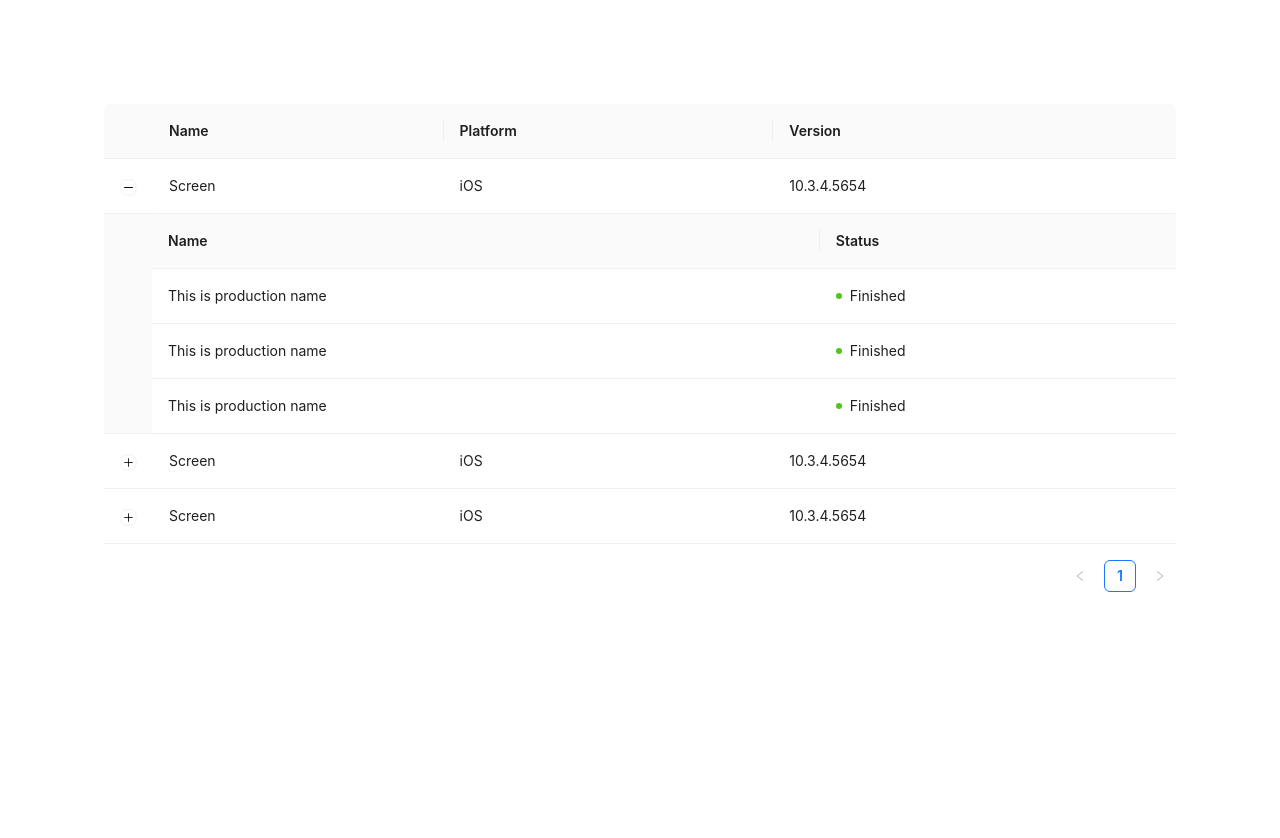
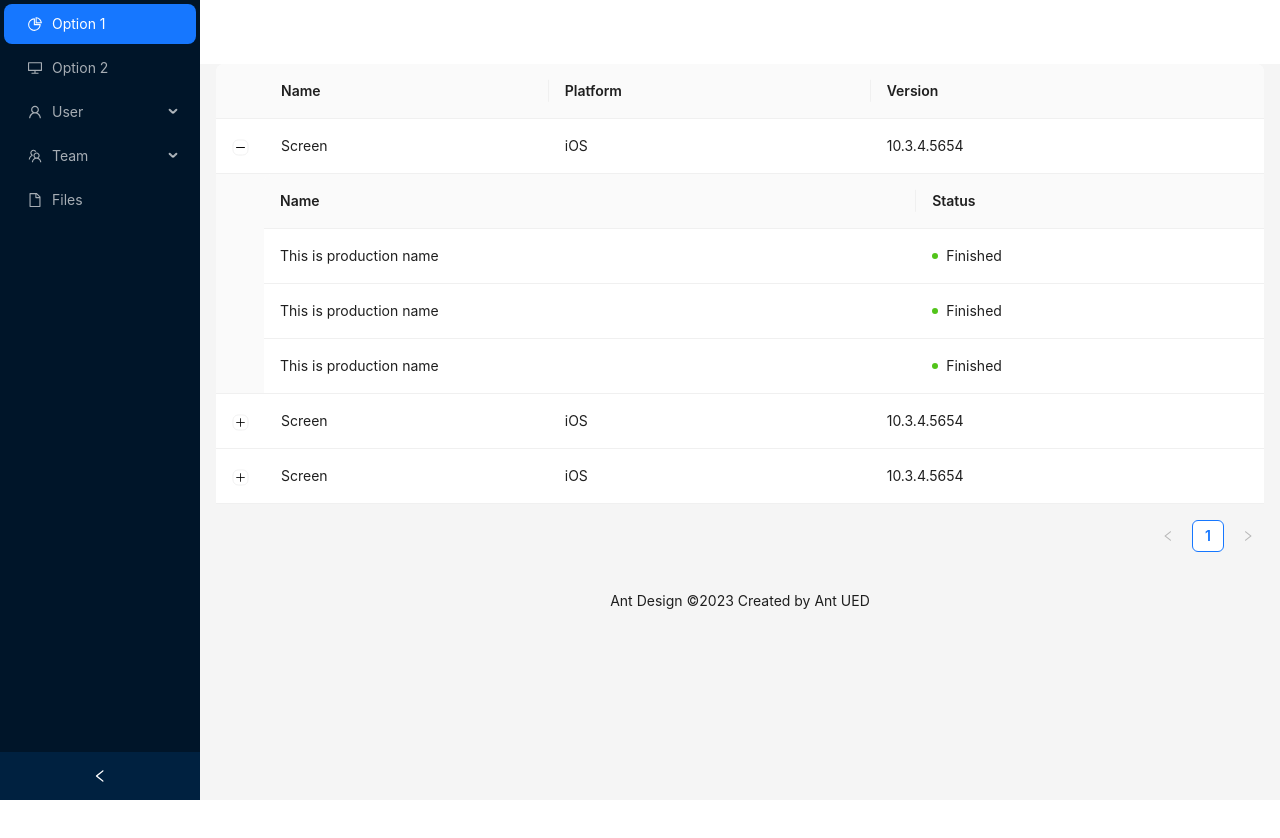
Before and after one commit to sprecometer/dashboard, a Next.js app: page / in a window 1280 px wide. Shown: the top 838 px of the page. After the commit the page ends 800 px from the top, so only its background shows below. Built offline with nearby package versions, Linux system fonts and the light colour scheme.

Commit message:
feat: adding layout

```diff
--- /dev/null
+++ b/src/app/components/Layout/index.tsx
@@ -0,0 +1,68 @@
+import React, { useState } from 'react'
+import {
+  DesktopOutlined,
+  FileOutlined,
+  PieChartOutlined,
+  TeamOutlined,
+  UserOutlined,
+} from '@ant-design/icons'
+import type { MenuProps } from 'antd'
+import { Breadcrumb, Layout, Menu, theme } from 'antd'
+import Table from '../Table'
+
+const { Header, Content, Footer, Sider } = Layout
+
+type MenuItem = Required<MenuProps>['items'][number]
+
+function getItem(
+  label: React.ReactNode,
+  key: React.Key,
+  icon?: React.ReactNode,
+  children?: MenuItem[],
+): MenuItem {
+  return {
+    key,
+    icon,
+    children,
+    label,
+  } as MenuItem
+}
+
+const items: MenuItem[] = [
+  getItem('Option 1', '1', <PieChartOutlined />),
+  getItem('Option 2', '2', <DesktopOutlined />),
+  getItem('User', 'sub1', <UserOutlined />, [
+    getItem('Tom', '3'),
+    getItem('Bill', '4'),
+    getItem('Alex', '5'),
+  ]),
+  getItem('Team', 'sub2', <TeamOutlined />, [getItem('Team 1', '6'), getItem('Team 2', '8')]),
+  getItem('Files', '9', <FileOutlined />),
+]
+
+const App: React.FC = () => {
+  const [collapsed, setCollapsed] = useState(false)
+  const {
+    token: { colorBgContainer },
+  } = theme.useToken()
+
+  return (
+    <Layout style={{ minHeight: '100vh' }}>
+      <Sider collapsible collapsed={collapsed} onCollapse={(value) => setCollapsed(value)}>
+        <div className="demo-logo-vertical" />
+        <Menu theme="dark" defaultSelectedKeys={['1']} mode="inline" items={items} />
+      </Sider>
+      <Layout>
+        <Header style={{ padding: 0, background: colorBgContainer }} />
+        <div style={{ width: '100%' }}>
+          <Content style={{ margin: '0 16px' }}>
+            <Table />
+          </Content>
+        </div>
+        <Footer style={{ textAlign: 'center' }}>Ant Design ©2023 Created by Ant UED</Footer>
+      </Layout>
+    </Layout>
+  )
+}
+
+export default App
--- a/src/app/layout.tsx
+++ b/src/app/layout.tsx
@@ -15,7 +15,7 @@
 }) {
   return (
     <html lang="en">
-      <body className={inter.className}>{children}</body>
+      <body className={inter.className} style={{ margin: '0' }}>{children}</body>
     </html>
   )
 }
--- a/src/app/page.module.css
+++ b/src/app/page.module.css
@@ -1,9 +1,9 @@
 .main {
   display: flex;
   flex-direction: column;
-  justify-content: space-between;
-  align-items: center;
-  padding: 6rem;
+  /* justify-content: space-between; */
+  /* align-items: center; */
+  /* padding: 6rem; */
   min-height: 100vh;
 }
 
--- a/src/app/page.tsx
+++ b/src/app/page.tsx
@@ -1,11 +1,12 @@
-"use client";
+"use client"
 import styles from './page.module.css'
 import Table from './components/Table'
+import Layout from './components/Layout'
 
 export default function Home() {
   return (
     <main className={styles.main}>
-     <Table></Table>
+      <Layout />
     </main>
   )
 }
```
